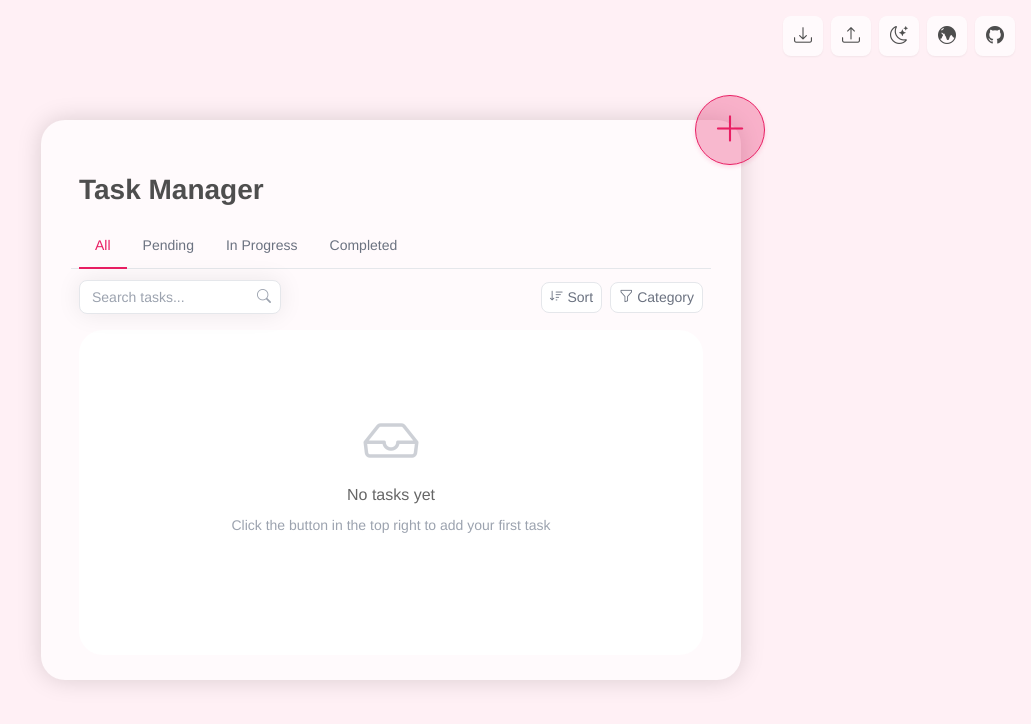
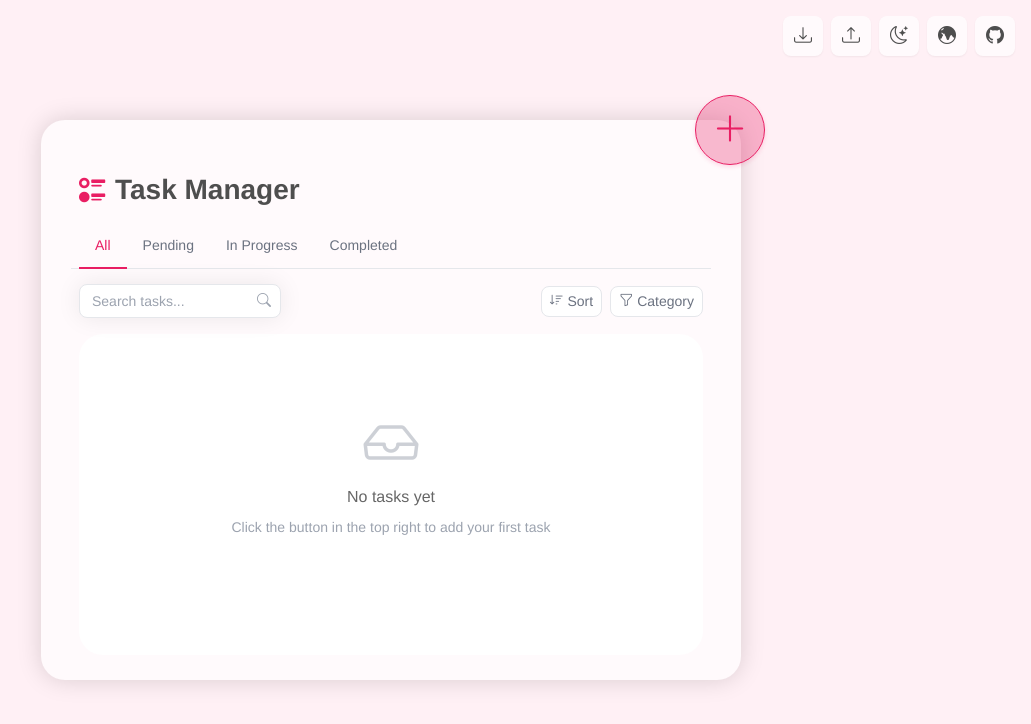
Before and after one commit to xxiixi/task-manager-web, a Vue app: page / in a window 1280 px wide. Shown: the top 724 px of the page, without its empty margins (249-1280 px from the left). Built offline with nearby package versions, Linux system fonts and the light colour scheme; the HTML template or start-up script is replaced by a standard one.

Commit message:
🔮 style: ui

```diff
--- a/src/components/TaskAddModal.vue
+++ b/src/components/TaskAddModal.vue
@@ -16,6 +16,7 @@
             type="text"
             class="form-input"
             :placeholder="t.taskTitle"
+            maxlength="100"
             @keyup.enter="handleSave"
             @keyup.esc="handleClose"
           />
@@ -28,6 +29,7 @@
             class="form-textarea"
             :placeholder="t.taskDescription"
             rows="4"
+            maxlength="2000"
           ></textarea>
         </div>
 
@@ -249,7 +251,7 @@ const handleSave = () => {
 }
 
 .form-textarea {
-  resize: vertical;
+  resize: none;
   min-height: 100px;
   font-size: @font-size-sm;
   line-height: @line-height-relaxed;
--- a/src/components/TaskDetail.vue
+++ b/src/components/TaskDetail.vue
@@ -17,6 +17,7 @@
             v-model="editTitle"
             type="text"
             class="detail-input"
+            maxlength="100"
             @keyup.enter="handleSave"
             @keyup.esc="handleCancel"
           />
@@ -28,6 +29,7 @@
             v-model="editDescription"
             class="detail-textarea"
             rows="4"
+            maxlength="2000"
           ></textarea>
         </div>
 
@@ -58,21 +60,21 @@
           </div>
         </div>
 
-        <div class="detail-section">
+        <div class="detail-section date-section">
           <div class="detail-value time">
             <span class="time-prefix">{{ t.createdAtPrefix }}</span>
             {{ formatDate(task.createdAt) }}
           </div>
         </div>
 
-        <div class="detail-section">
+        <div class="detail-section date-section">
           <div class="detail-value time">
             <span class="time-prefix">{{ t.updatedAtPrefix }}</span>
             {{ formatDate(task.updatedAt) }}
           </div>
         </div>
 
-        <div class="detail-section" v-if="task.dueDate">
+        <div class="detail-section date-section" v-if="task.dueDate">
           <label class="detail-label">{{ t.dueDate }}</label>
           <div class="detail-value time">
             <span class="time-prefix">{{ t.dueDatePrefix }}</span>
@@ -305,10 +307,14 @@ const handleToggleStatus = () => {
 }
 
 .detail-section {
-  margin-bottom: @spacing-lg;
+  margin-bottom: @spacing-md;
 
   &:last-child {
     margin-bottom: 0;
+  }
+
+  &.date-section {
+    margin-bottom: @spacing-xs;
   }
 }
 
@@ -340,14 +346,18 @@ const handleToggleStatus = () => {
     font-family: 'Monaco', 'Menlo', monospace;
     color: var(--text-primary);
     display: flex;
-    align-items: center;
+    align-items: flex-start;
+    justify-content: flex-start;
     gap: @spacing-xs;
 
     .time-prefix {
-      font-family: @font-family;
+      font-family: 'Monaco', 'Menlo';
       font-size: @font-size-sm;
       color: var(--text-tertiary);
       font-weight: @font-weight-normal;
+      flex-shrink: 0;
+      width: 150px;
+      text-align: left;
     }
   }
 }
@@ -380,7 +390,7 @@ const handleToggleStatus = () => {
 }
 
 .detail-textarea {
-  resize: vertical;
+  resize: none;
   min-height: 100px;
   font-size: @font-size-sm;
   line-height: @line-height-relaxed;
@@ -506,6 +516,7 @@ const handleToggleStatus = () => {
   display: flex;
   gap: @spacing-sm;
   flex-wrap: wrap;
+  margin-bottom: @spacing-xl;
 }
 
 .category-option {
--- a/src/components/TaskFilter.vue
+++ b/src/components/TaskFilter.vue
@@ -276,7 +276,7 @@ onUnmounted(() => {
     align-items: center;
     gap: @spacing-sm;
     width: 100%;
-    margin-top: @spacing-sm;
+    margin-top: 12px;
   }
 
   .search-container {
--- a/src/views/Home.vue
+++ b/src/views/Home.vue
@@ -7,8 +7,10 @@
           <TaskAdd @open="handleOpenAddModal" />
         </div>
         <div class="title-section">
-
-          <h1>{{ t?.title || 'Task Manager' }}</h1>
+          <h1>
+            <i class="bi bi-ui-radios"></i>
+            {{ t?.title || 'Task Manager' }}
+          </h1>
         </div>
         <div class="header-section">
           <TaskFilter
@@ -221,6 +223,15 @@ const handleCloseAddModal = () => {
       text-align: left;
       transition: color @transition-base;
       flex: 1;
+      display: flex;
+      align-items: flex-end;
+      gap: @spacing-sm;
+
+      i {
+        font-size: @font-size-2xl;
+        color: var(--primary-color);
+        margin-bottom: -1px;
+      }
     }
 
     .task-add-section {
```
